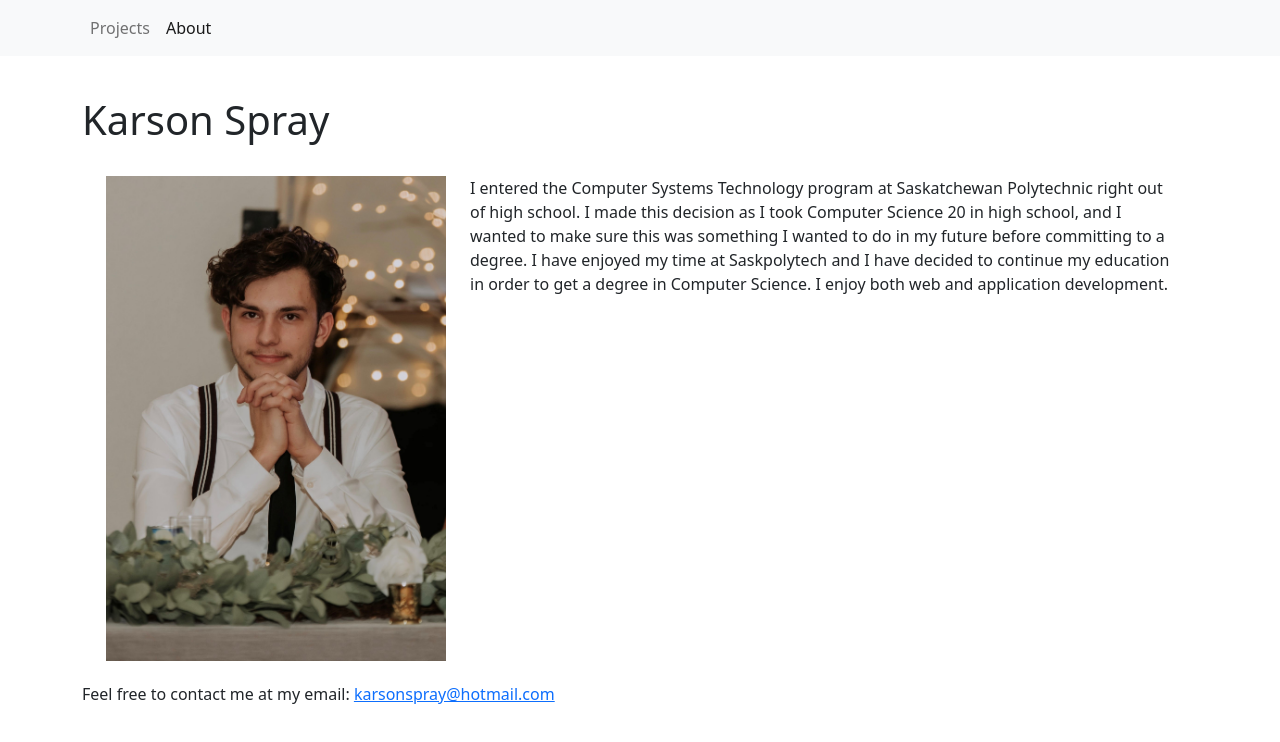
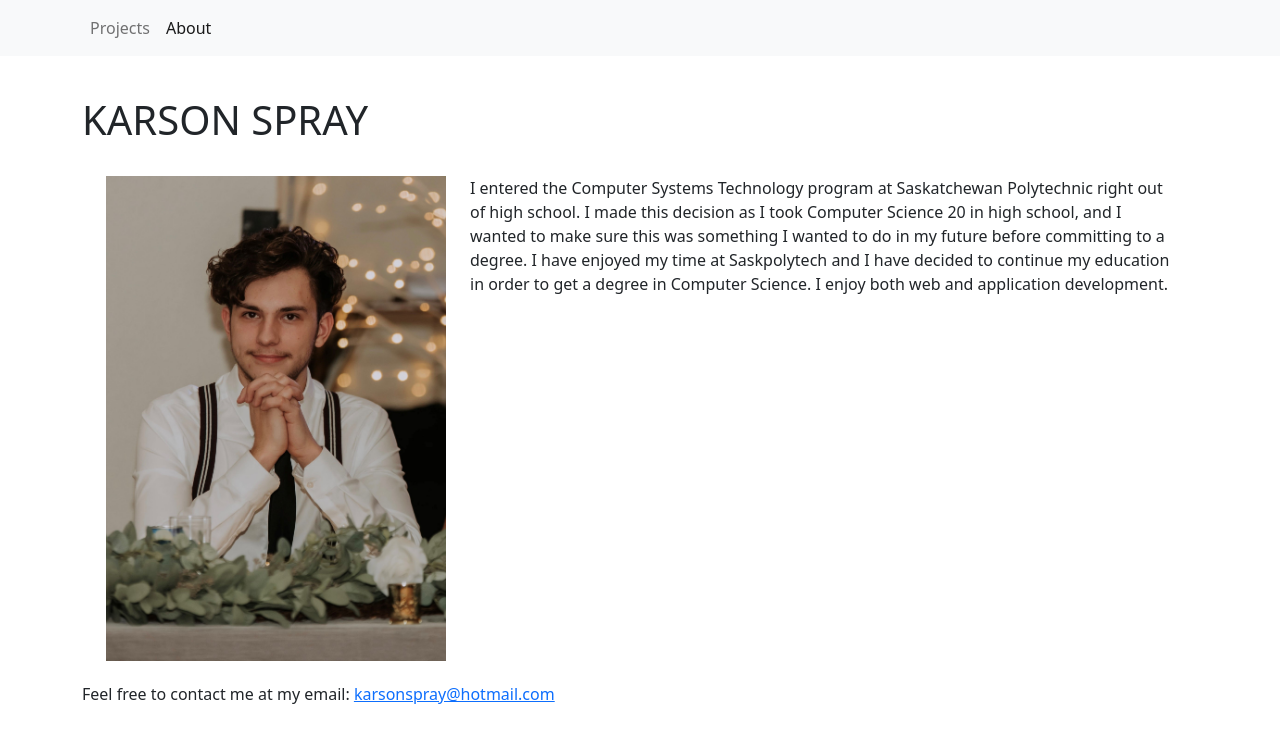
Before and after one commit to SprayK/SprayK.github.io, a plain HTML site: page about.html in a window 1280 px wide. Drawn offline with nearby package versions, Linux system fonts and the light colour scheme.

Commit message:
Changed Header on the about page to be all uppercase

```diff
--- a/about.html
+++ b/about.html
@@ -51,7 +51,7 @@
 
 <div class="container">
     <header>
-        <h1>Karson Spray</h1>
+        <h1 class="text-uppercase">Karson Spray</h1>
         <div class="row p-4">
             <img src="images/profilePic.jpg" class="img-fluid col-lg-4" alt="Karson Spray Profile" />
             <p class="col-md-8">I entered the Computer Systems Technology program at Saskatchewan Polytechnic right out of high school.
```
